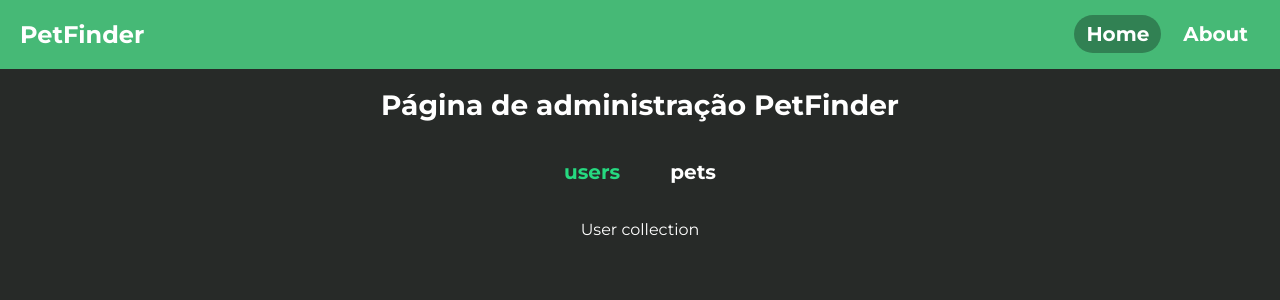
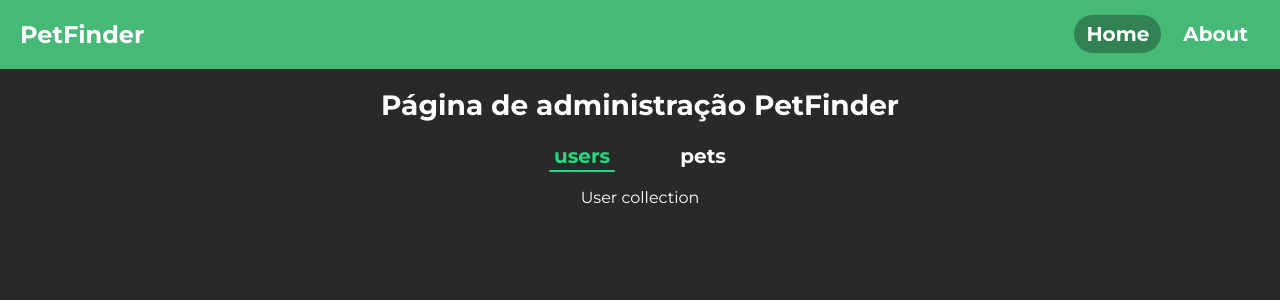
Before and after one commit to Web-Alta-performance/FinderWeb, a React (Create React App) app: page / in a window 1280 px wide. Both pictures are taken after a click on the button "Confirmar". Shown: the top 300 px of the page. Built offline with nearby package versions, Linux system fonts and the light colour scheme.

Commit message:
add better feedback in collection tabs

```diff
--- a/src/components/petfinder_collections/PetFinderCollections.tsx
+++ b/src/components/petfinder_collections/PetFinderCollections.tsx
@@ -13,16 +13,16 @@
     return (
         <div className='flex center column'>
             <div className='flex center' style={{ gap: 50 }}>
-                <p className={`${classes} ${(tab === 'users' && style.active)}`}
-                    onClick={() => setTab('users')}
-                    style={{ cursor: 'pointer' }}>
+                <button className={`${style.button} ${classes} ${(tab === 'users' && style.active)}`}
+                    style={{ cursor: 'pointer' }}
+                    onClick={() => setTab('users')}>
                     users
-                </p>
-                <p className={`${classes} ${(tab === 'pets' && style.active)}`}
-                    onClick={() => setTab('pets')}
-                    style={{ cursor: 'pointer' }}>
+                </button>
+                <button className={`${classes} ${style.button} ${(tab === 'pets' && style.active)}`}
+                    style={{ cursor: 'pointer' }}
+                    onClick={() => setTab('pets')}>
                     pets
-                </p>
+                </button>
             </div>
             {tab === 'users' && <UserCollection />}
             {tab === 'pets' && <PetsCollection />}
--- a/src/components/petfinder_collections/petfindercollections.module.css
+++ b/src/components/petfinder_collections/petfindercollections.module.css
@@ -1,3 +1,44 @@
+.button {
+    border: none;
+    color: var(--text-color);
+    position: relative;
+    padding: 0.2em 0.5em;
+    background-color: transparent;
+    transition: color 100ms;
+}
+
 .active {
     color: var(--element-green);
+
 }
+
+.button.active::before {
+    transform: scaleX(100%);
+}
+
+.button::before {
+    content: '';
+    position: absolute;
+
+    left: 0;
+    right: 0;
+    bottom: 0;
+    height: 2px;
+
+    margin-inline: 5px;
+
+    border-radius: 40px;
+
+    background-color: var(--element-green);
+
+    transform: scaleX(0%);
+    transition: transform 125ms;
+}
+
+.button:hover::before {
+    transform: scaleX(100%);
+}
+
+.button:active::before {
+    transform: scaleX(92%);
+}
```
